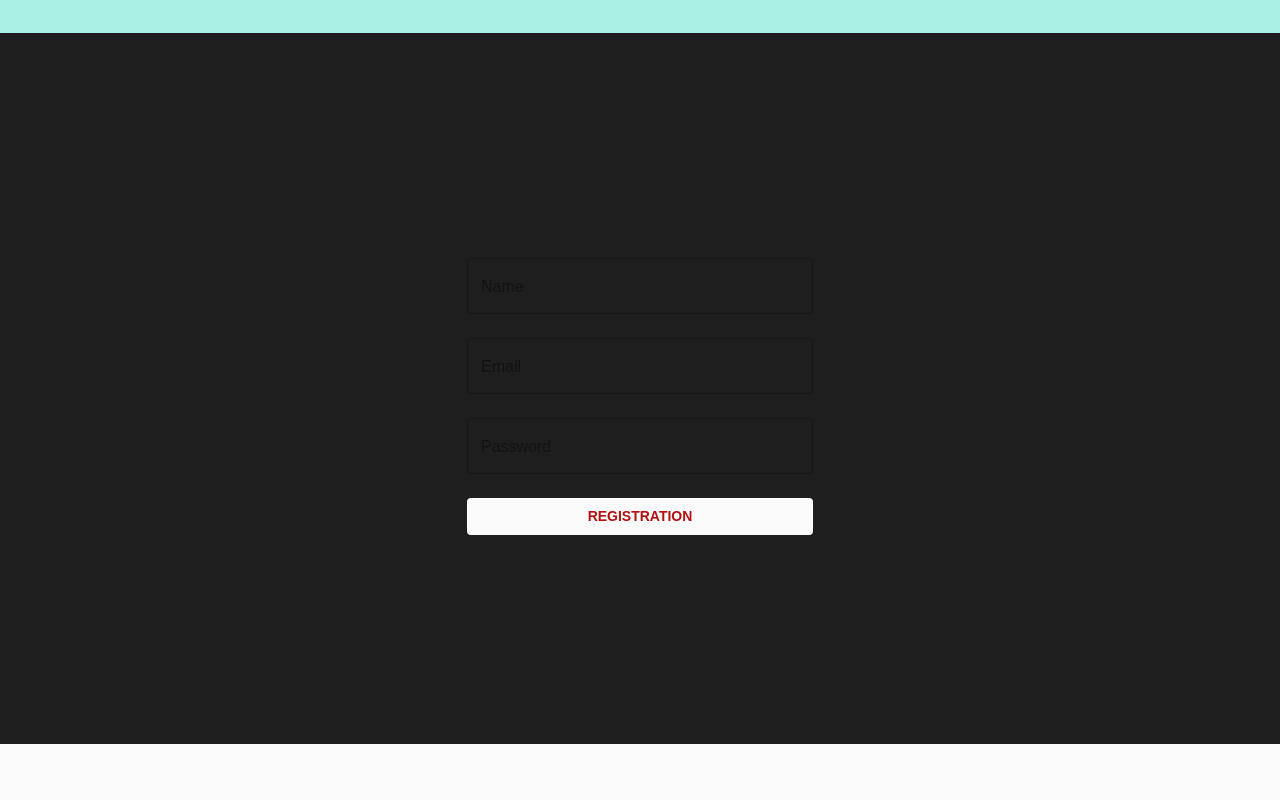
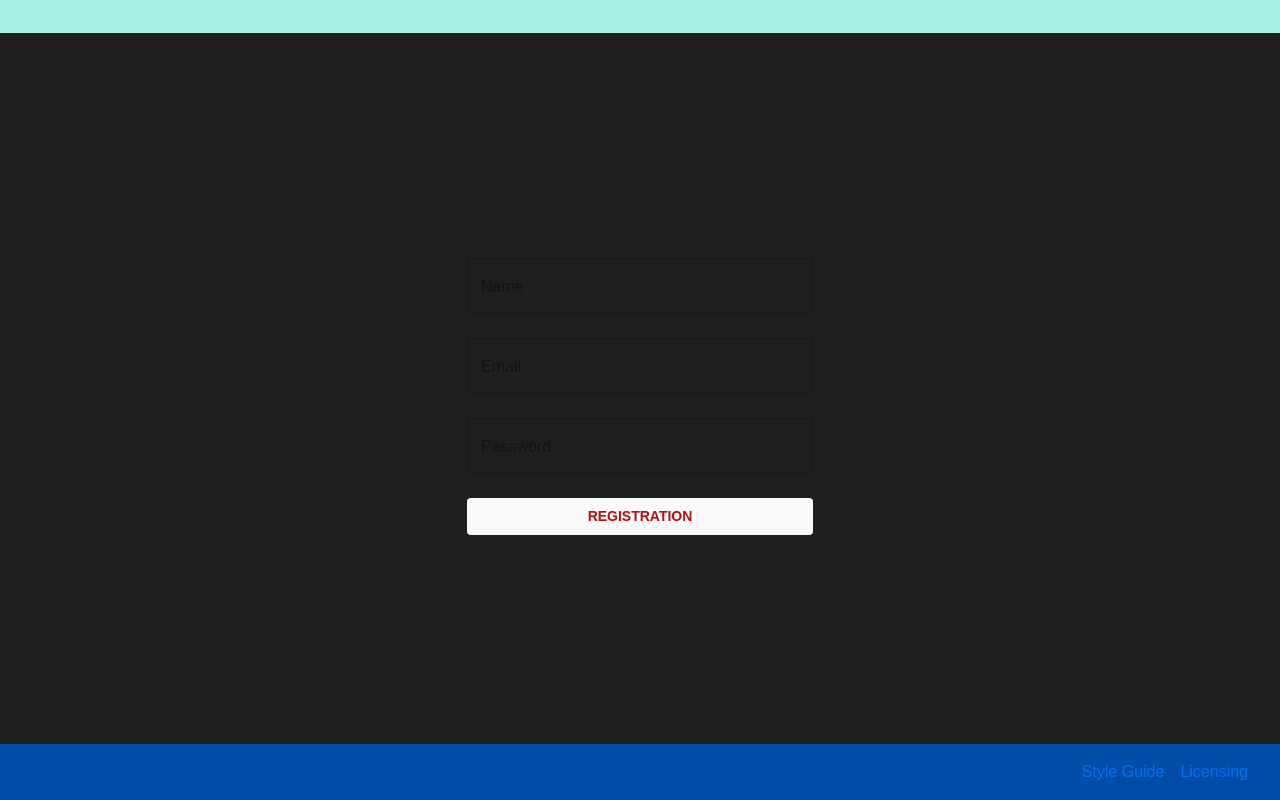
Before and after one commit to ArtemIvanko/McKinley, a React (Create React App) app: page / in a window 1280 px wide. Shown: the part 3429-4229 px from the top of the page. Before the commit the page ends 4173 px from the top, so only its background shows below. Built offline with nearby package versions, Linux system fonts and the light colour scheme.

Commit message:
Created and used Footer section

```diff
--- /dev/null
+++ b/src/components/Footer/Footer.tsx
@@ -0,0 +1,41 @@
+import { COPYRIGHT, POWERED_BY } from "@/common/constant";
+import { Typography } from "@mui/material";
+import styled from "@/DefaultTheme";
+
+export const Footer = () => (
+  <Root>
+    <Wrapper>
+      <Typography>{COPYRIGHT}</Typography>
+      <Typography>{POWERED_BY}</Typography>
+    </Wrapper>
+    <Wrapper>
+      <Typography>Style Guide</Typography>
+      <Typography>Licensing</Typography>
+    </Wrapper>
+  </Root>
+);
+
+const Root = styled("div")(({ theme }) => ({
+  display: "flex",
+  alignItems: "center",
+  justifyContent: "space-between",
+  flexDirection: "column",
+  padding: "1rem 1rem",
+  color: theme.palette.primary.light,
+  background: theme.palette.primary.dark,
+  gap: "1rem",
+  [theme.breakpoints.up("lg")]: {
+    flexDirection: "row",
+    padding: "1rem 2rem",
+  },
+}));
+
+const Wrapper = styled("div")(({ theme }) => ({
+  display: "flex",
+  alignItems: "center",
+  flexDirection: "column",
+  gap: "1rem",
+  [theme.breakpoints.up("lg")]: {
+    flexDirection: "row",
+  },
+}));
--- /dev/null
+++ b/src/components/Footer/index.ts
@@ -0,0 +1 @@
+export * from "./Footer";
--- a/src/components/Outlet/Outlet.tsx
+++ b/src/components/Outlet/Outlet.tsx
@@ -6,6 +6,7 @@ import { Banner } from "@shared/Banner";
 import { AdviceSection } from "@shared/AdviceSection";
 import { RecentArticles } from "@shared/RecentArticles";
 import { SignUp } from "@shared/SignUp";
+import { Footer } from "@shared/Footer";
 
 export const Outlet = () => (
   <div>
@@ -17,5 +18,6 @@ export const Outlet = () => (
     <RecentArticles />
     <AdviceSection />
     <SignUp />
+    <Footer />
   </div>
 );
```
